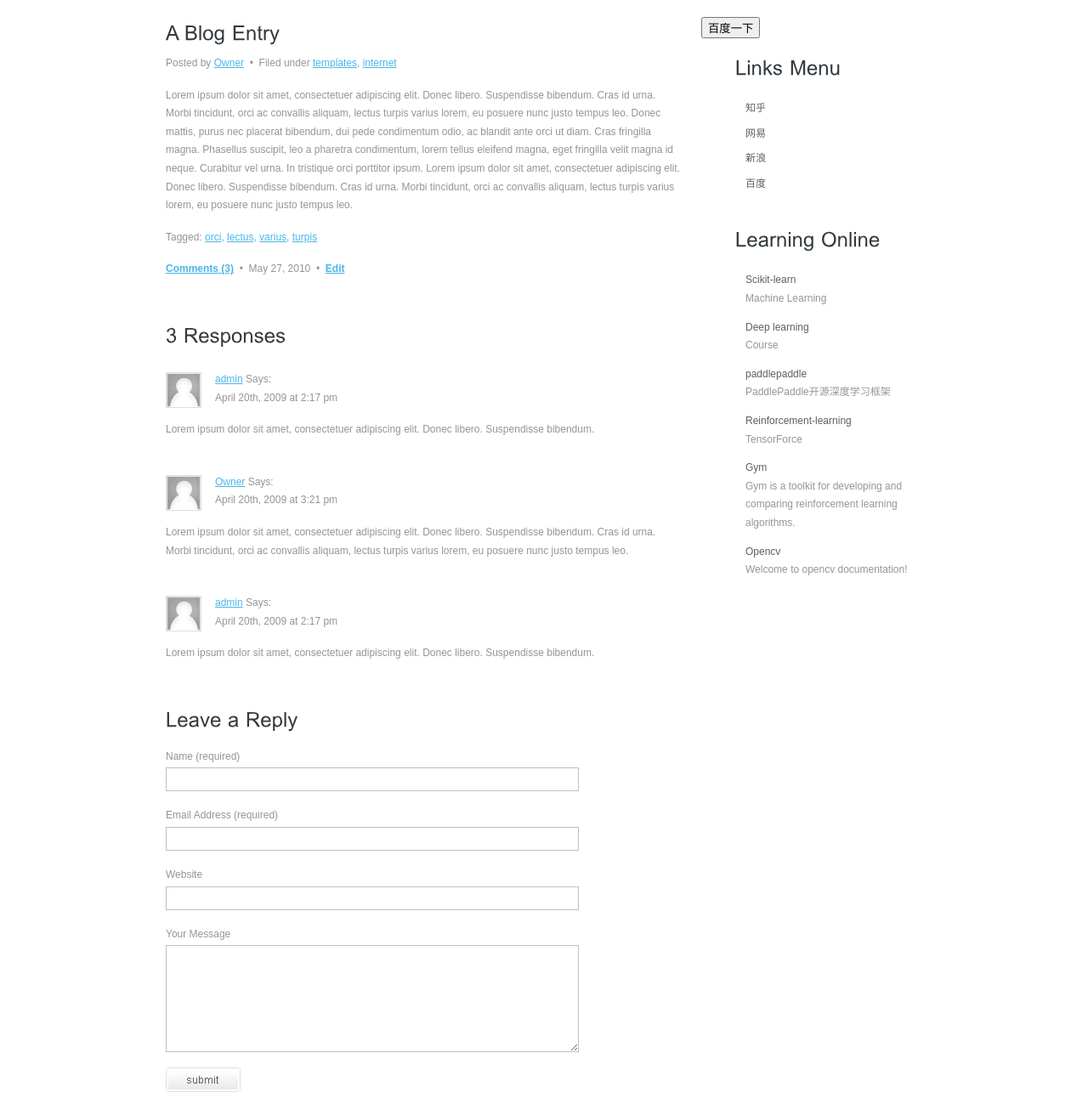
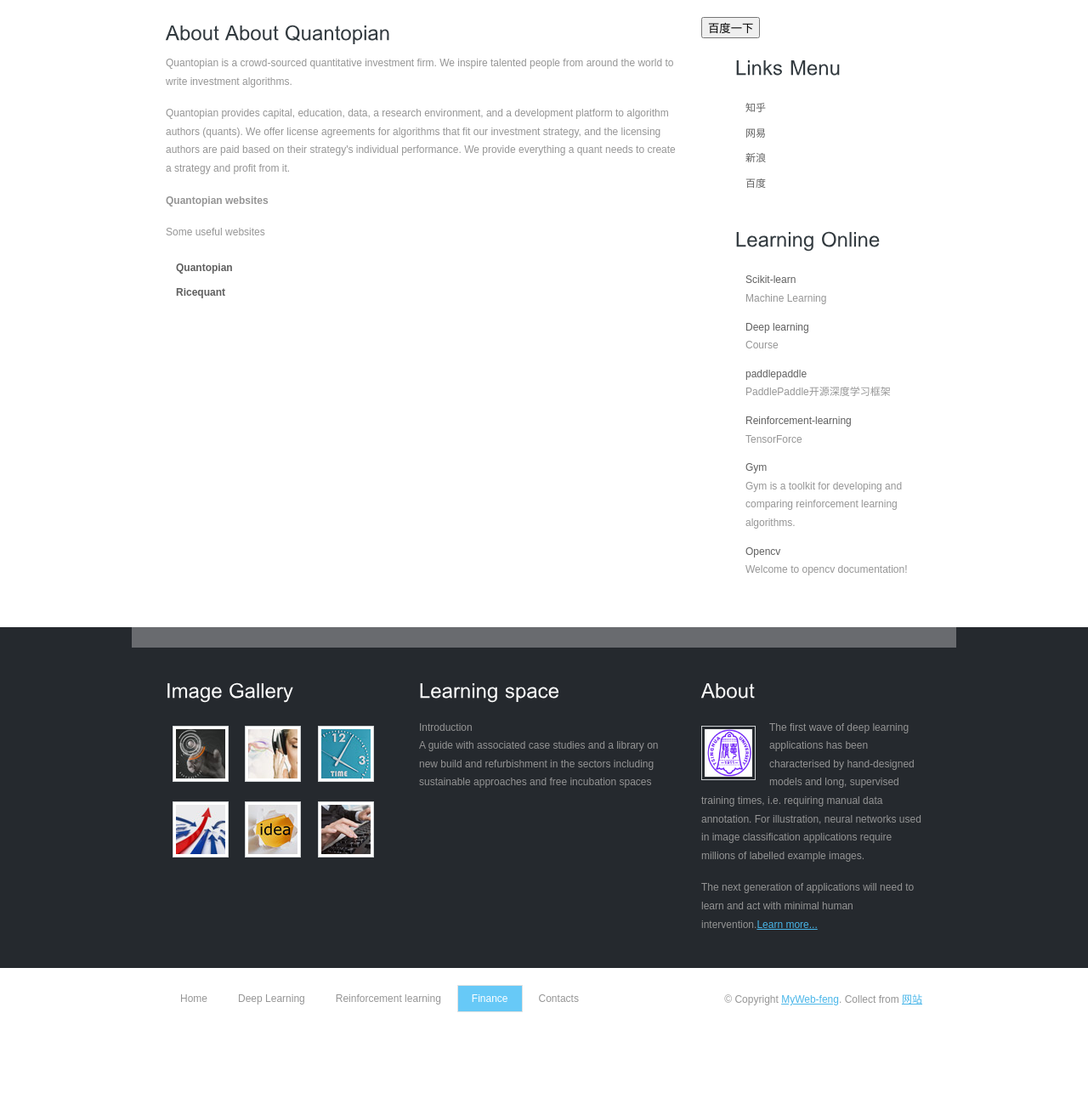
Before and after one commit to Allen1000/myweb, a plain HTML site: page blog.html in a window 1280 px wide. Shown: the part 370-1682 px from the top of the page at 85% size. After the commit the page ends 1583 px from the top, so only its background shows below. Drawn offline with Linux system fonts and the light colour scheme.

Commit message:
Update blog.html

```diff
--- a/blog.html
+++ b/blog.html
@@ -1,5 +1,3 @@
-<!DOCTYPE html PUBLIC "-//W3C//DTD XHTML 1.0 Transitional//EN" "http://www.w3.org/TR/xhtml1/DTD/xhtml1-transitional.dtd">
-
 <html xmlns="http://www.w3.org/1999/xhtml">
 <head>
 <title>myweb</title>
@@ -20,10 +18,10 @@
       <div class="menu_nav">
         <ul>
           <li><a href="index.html">Home</a></li>
-          <li><a href="support.html">Deep Learning</a></li>
+          <li ><a href="support.html">Deep Learning</a></li>
           <li><a href="about.html">Reinforcement learning</a></li>
-          <li><a href="blog.html">Finance</a></li>
-          <li class="active"><a href="contact.html">Contacts</a></li>
+          <li class="active"><a href="blog.html">Finance</a></li>
+          <li ><a href="contact.html">Contacts</a></li>
         </ul>
       </div>
       <div class="clr"></div>
@@ -36,50 +34,15 @@
     <div class="content_resize">
       <div class="mainbar">
         <div class="article">
-          <h2><span>A Blog</span> Entry</h2><div class="clr"></div>
-          <p>Posted by <a href="#">Owner</a>  <span>&nbsp;&bull;&nbsp;</span>  Filed under <a href="#">templates</a>, <a href="#">internet</a></p>
-          <p>Lorem ipsum dolor sit amet, consectetuer adipiscing elit. Donec libero. Suspendisse bibendum. Cras id urna. Morbi tincidunt, orci ac convallis aliquam, lectus turpis varius lorem, eu posuere nunc justo tempus leo. Donec mattis, purus nec placerat bibendum, dui pede condimentum odio, ac blandit ante orci ut diam. Cras fringilla magna. Phasellus suscipit, leo a pharetra condimentum, lorem tellus eleifend magna, eget fringilla velit magna id neque. Curabitur vel urna. In tristique orci porttitor ipsum. Lorem ipsum dolor sit amet, consectetuer adipiscing elit. Donec libero. Suspendisse bibendum. Cras id urna. Morbi tincidunt, orci ac convallis aliquam, lectus turpis varius lorem, eu posuere nunc justo tempus leo. </p>
-          <p>Tagged: <a href="#">orci</a>, <a href="#">lectus</a>, <a href="#">varius</a>, <a href="#">turpis</a></p>
-          <p><a href="#"><strong>Comments (3)</strong></a>  <span>&nbsp;&bull;&nbsp;</span>  May 27, 2010  <span>&nbsp;&bull;&nbsp;</span>  <a href="#"><strong>Edit</strong></a></p>
-        </div>
-        <div class="article">
-          <h2><span>3</span> Responses</h2><div class="clr"></div>
-          <div class="comment">
-            <a href="#"><img src="images/userpic.gif" width="40" height="40" alt="user" class="userpic" /></a>
-            <p><a href="#">admin</a> Says:<br />April 20th, 2009 at 2:17 pm</p>
-            <p>Lorem ipsum dolor sit amet, consectetuer adipiscing elit. Donec libero. Suspendisse bibendum.</p>
-          </div>
-          <div class="comment">
-            <a href="#"><img src="images/userpic.gif" width="40" height="40" alt="user" class="userpic" /></a>
-            <p><a href="#">Owner</a> Says:<br />April 20th, 2009 at 3:21 pm</p>
-            <p>Lorem ipsum dolor sit amet, consectetuer adipiscing elit. Donec libero. Suspendisse bibendum. Cras id urna. Morbi tincidunt, orci ac convallis aliquam, lectus turpis varius lorem, eu posuere nunc justo tempus leo.</p>
-          </div>
-          <div class="comment">
-            <a href="#"><img src="images/userpic.gif" width="40" height="40" alt="user" class="userpic" /></a>
-            <p><a href="#">admin</a> Says:<br />April 20th, 2009 at 2:17 pm</p>
-            <p>Lorem ipsum dolor sit amet, consectetuer adipiscing elit. Donec libero. Suspendisse bibendum.</p>
-          </div>
-        </div>
-        <div class="article">
-          <h2><span>Leave a</span> Reply</h2><div class="clr"></div>
-          <form action="#" method="post" id="leavereply">
-          <ol><li>
-            <label for="name">Name (required)</label>
-            <input id="name" name="name" class="text" />
-          </li><li>
-            <label for="email">Email Address (required)</label>
-            <input id="email" name="email" class="text" />
-          </li><li>
-            <label for="website">Website</label>
-            <input id="website" name="website" class="text" />
-          </li><li>
-            <label for="message">Your Message</label>
-            <textarea id="message" name="message" rows="8" cols="50"></textarea>
-          </li><li>
-            <input type="image" name="imageField" id="imageField" src="images/submit.gif" class="send" />
-            <div class="clr"></div>
-          </li></ol>
-          </form>
+          <h2><span>About</span> About Quantopian</h2><div class="clr"></div>
+          <p>Quantopian is a crowd-sourced quantitative investment firm. We inspire talented people from around the world to write investment algorithms. </p>
+          <p>Quantopian provides capital, education, data, a research environment, and a development platform to algorithm authors (quants). We offer license agreements for algorithms that fit our investment strategy, and the licensing authors are paid based on their strategy's individual performance. We provide everything a quant needs to create a strategy and profit from it. </p>
+          <p><strong>Quantopian websites</strong></p>
+          <p>Some useful websites</p>
+          <ul class="sb_menu">
+            <li><a href="https://www.quantopian.com/"><strong>Quantopian</strong></a></li>
+            <li><a href="https://www.ricequant.com/algorithms"><strong>Ricequant</strong></a></li>
+          </ul>
         </div>
       </div>
       <div class="sidebar">
@@ -139,8 +102,8 @@
           <li><a href="index.html">Home</a></li>
           <li><a href="support.html">Deep Learning</a></li>
           <li><a href="about.html">Reinforcement learning</a></li>
-          <li><a href="blog.html">Finance</a></li>
-        <li class="active"><a href="contact.html">Contacts</a></li>
+          <li class="active"><a href="blog.html">Finance</a></li>
+          <li><a href="contact.html">Contacts</a></li>
       </ul>
       <div class="clr"></div>
     </div>
```
